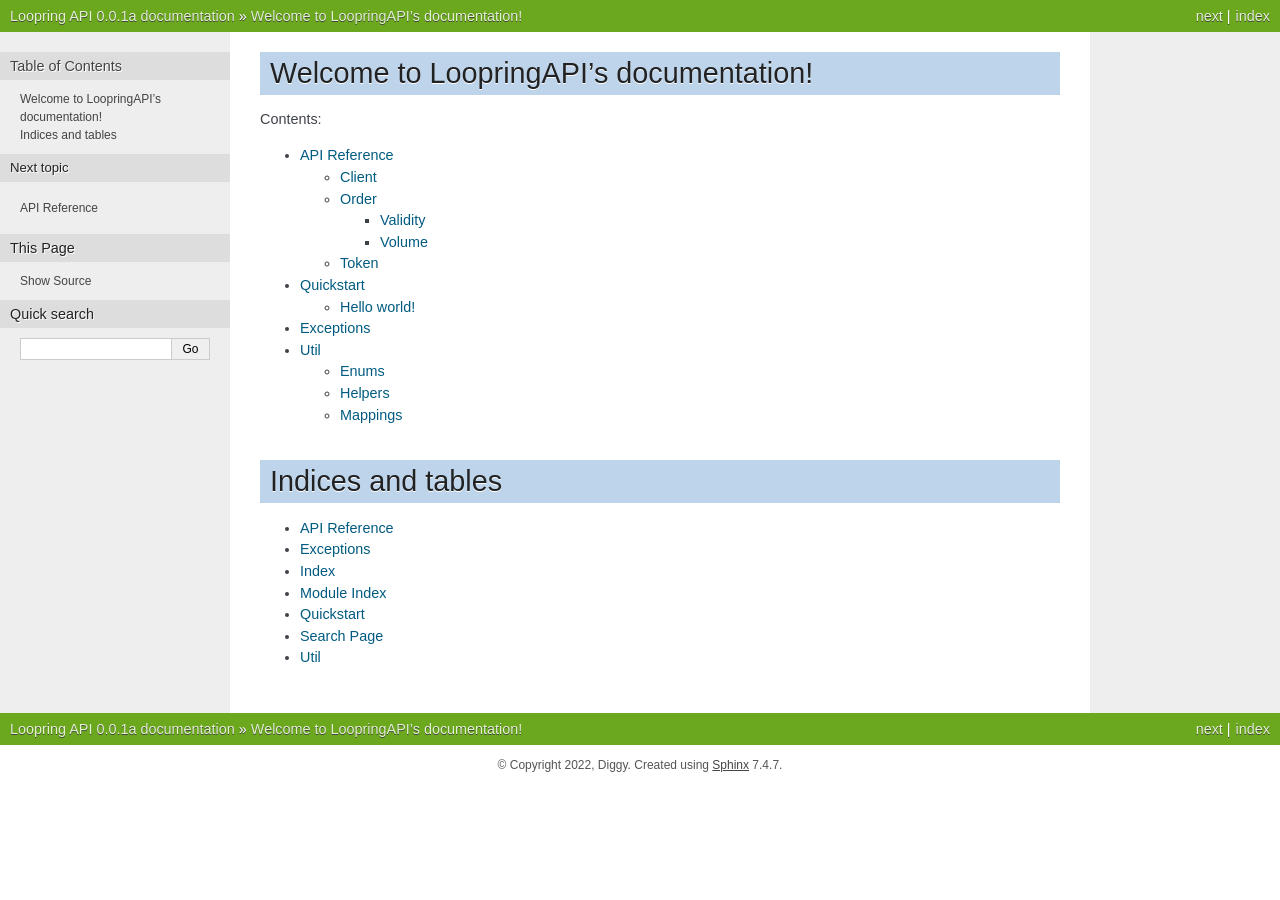
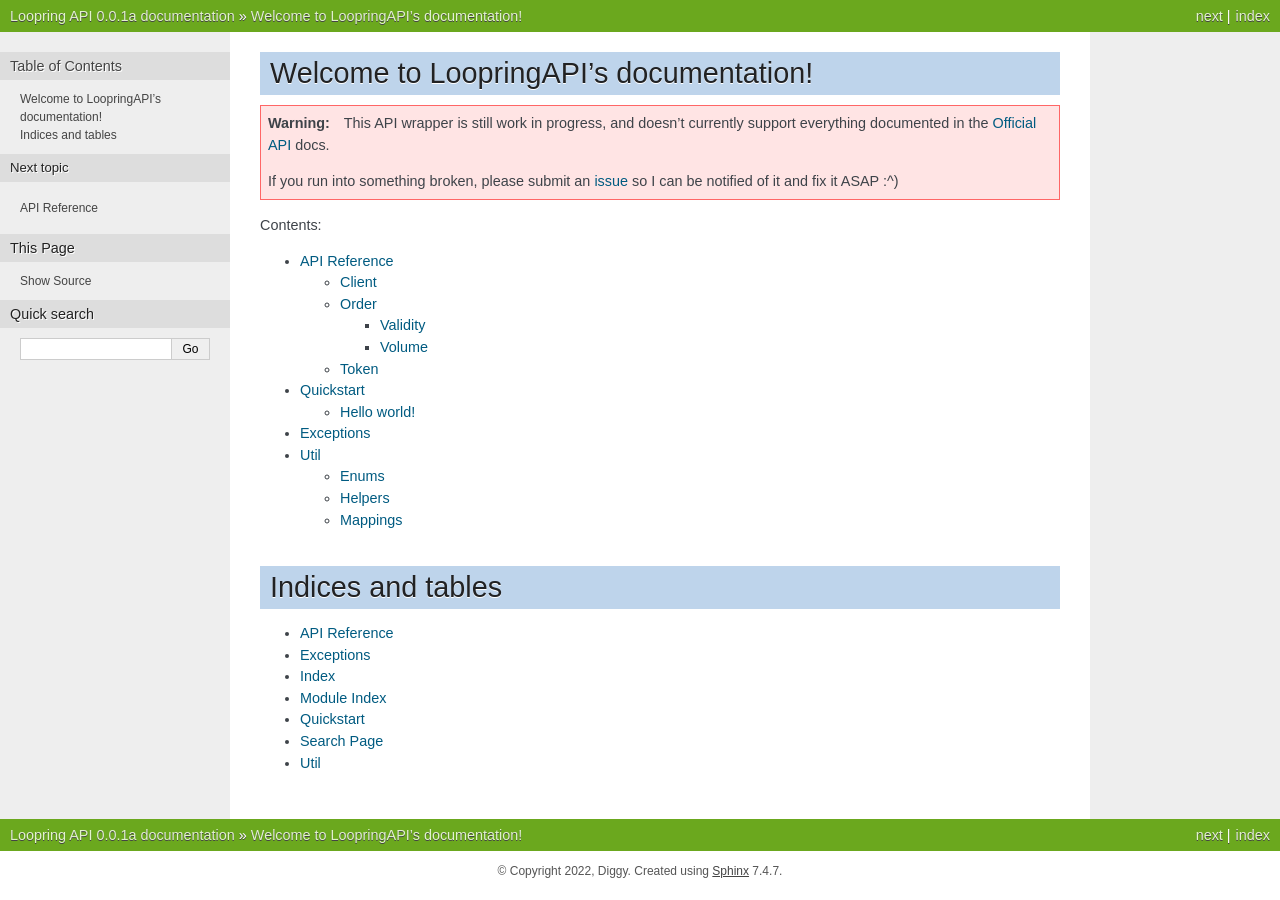
Before and after one commit to DiggidyDev/LoopringAPI, a Sphinx documentation site: the page built from docs/index.rst, in a window 1280 px wide. Built offline with Sphinx 7.4.7, drawn with Linux system fonts in a browser that asks for light colours.

Commit message:
Added warning

```diff
--- a/docs/index.rst
+++ b/docs/index.rst
@@ -1,7 +1,15 @@
+
+.. _issue: https://github.com/DiggidyDev/LoopringAPI/issues
+.. _Official API: https://docs.loopring.io/en
 
 Welcome to LoopringAPI's documentation!
 =======================================
 
+.. warning:: This API wrapper is still work in progress, and doesn't
+   currently support everything documented in the `Official API`_ docs.
+
+   If you run into something broken, please submit an `issue`_
+   so I can be notified of it and fix it ASAP :^)
 
 .. toctree::
    :maxdepth: 3
```
